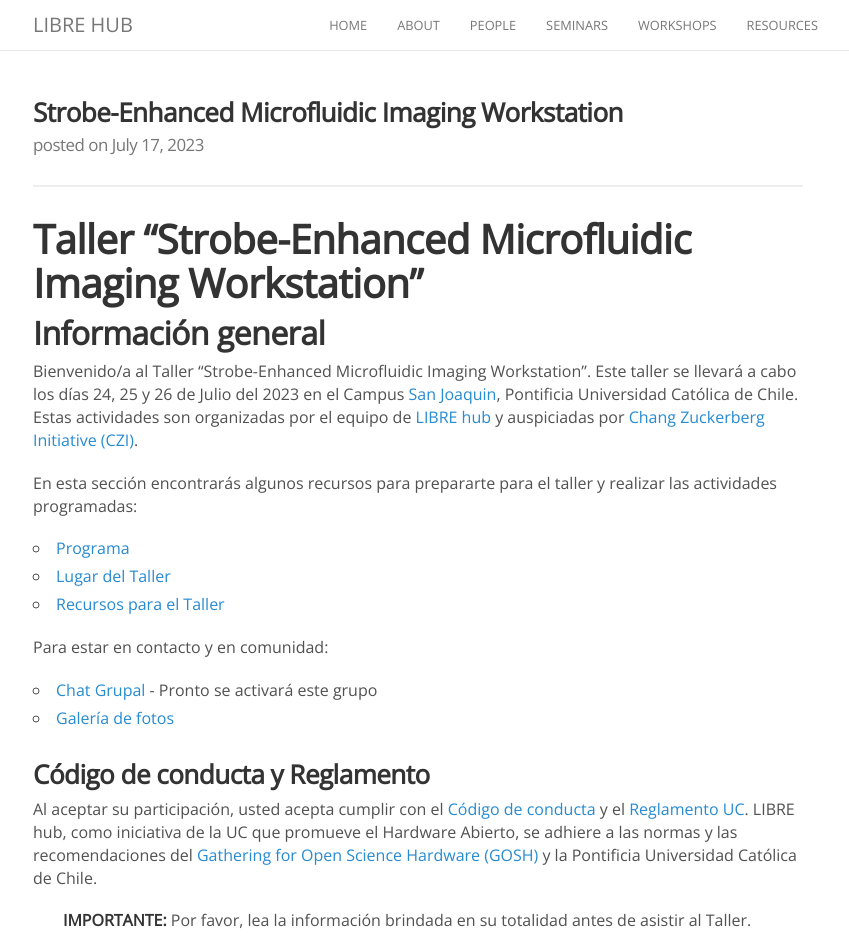
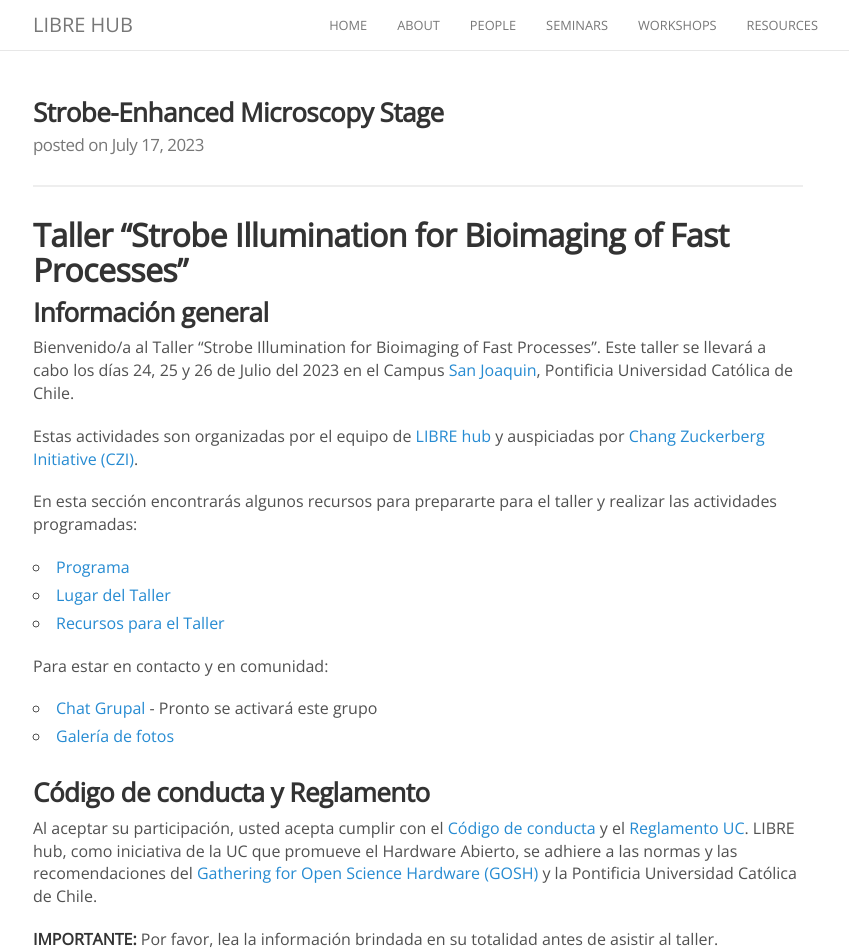
Before and after one commit to LIBREhub/LIBREhub.github.io, a Jekyll site: the page built from _posts/2023-07-17-strobeillum-ws.md, in a window 1280 px wide and 1400 px high. Shown: the top 952 px of the window, without its empty margins (222-1071 px from the left). Built offline with Jekyll 4.4.1, drawn with Linux system fonts in a browser that asks for light colours; nearby versions of some CDN libraries.

Commit message:
Create new workshops

```diff
--- a/_posts/2023-07-17-strobeillum-ws.md
+++ b/_posts/2023-07-17-strobeillum-ws.md
@@ -1,15 +1,17 @@
 ---
-title: Strobe-Enhanced Microfluidic Imaging Workstation
+title: Strobe-Enhanced Microscopy Stage
 description: LIBRE hub workshop
 categories: newworkshop
-header-img: images/others/strobeillum.png
+header-img: images/workshops/SEMS_2023_afiche.png
 ---
 
-# Taller "Strobe-Enhanced Microfluidic Imaging Workstation"
+## Taller "Strobe Illumination for Bioimaging of Fast Processes"
 
-## Información general
+### Información general
 
-Bienvenido/a al Taller "Strobe-Enhanced Microfluidic Imaging Workstation". Este taller se llevará a cabo los días 24, 25 y 26 de Julio del 2023 en el Campus [San Joaquin](https://www.uc.cl/universidad/nuestros-campus/san-joaquin/), Pontificia Universidad Católica de Chile. Estas actividades son organizadas por el equipo de [LIBRE hub](https://librehub.github.io/people/) y auspiciadas por [Chang Zuckerberg Initiative (CZI)](https://chanzuckerberg.com/).
+Bienvenido/a al Taller "Strobe Illumination for Bioimaging of Fast Processes". Este taller se llevará a cabo los días 24, 25 y 26 de Julio del 2023 en el Campus [San Joaquin](https://www.uc.cl/universidad/nuestros-campus/san-joaquin/), Pontificia Universidad Católica de Chile.
+
+Estas actividades son organizadas por el equipo de [LIBRE hub](https://librehub.github.io/people/) y auspiciadas por [Chang Zuckerberg Initiative (CZI)](https://chanzuckerberg.com/).
 
 En esta sección encontrarás algunos recursos para prepararte para el taller y realizar las actividades programadas:
 
@@ -26,12 +28,12 @@ Para estar en contacto y en comunidad:
 
 Al aceptar su participación, usted acepta cumplir con el [Código de conducta](https://openhardware.science/gosh-2017/gosh-code-of-conduct/) y el [Reglamento UC](https://www.ing.uc.cl/electrica/wp-content/uploads/2020/09/reglamento-laboratorio-de-fabricacin-de-ingeniera-elctrica-fablabv3.pdf). LIBRE hub, como iniciativa de la UC que promueve el Hardware Abierto, se adhiere a las normas y las recomendaciones del [Gathering for Open Science Hardware (GOSH)](https://openhardware.science/) y la Pontificia Universidad Católica de Chile.
 
-> **IMPORTANTE:** Por favor, lea la información brindada en su totalidad antes de asistir al Taller.
+**IMPORTANTE:** Por favor, lea la información brindada en su totalidad antes de asistir al taller.
 
 <br>
 
 <p align="center">
-<img src="{{site.baseurl}}/images/others/strobeillum.png">
+<img src="{{site.baseurl}}/images/workshops/SEMS_2023_afiche.png">
 </p>
 
 <br>
```
Also changed, not shown: _posts/2023-07-12-laserillum-ws.md (added, +24 -0 lines), _posts/2023-07-13-desktop-mri-ws.md (added, +24 -0 lines), _posts/2023-07-14-napari-ws.md (+5 -5 lines), images/workshops/DMHW_2023_afiche.png (added), images/workshops/LLIM_2023_afiche.png (added), images/workshops/NAPARI_2023_afiche.png (added), 2 other files.
